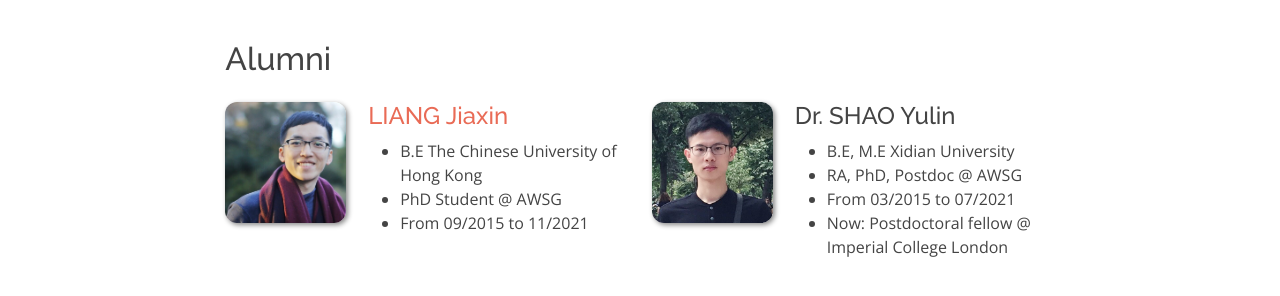
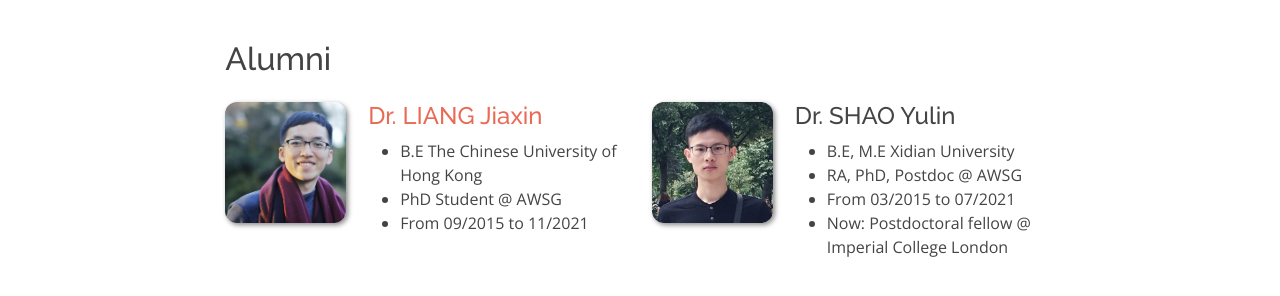
Before and after one commit to HarminChee/AWSG-FITE-Web, a Jekyll site: the page built from _pages/team.md, in a window 1280 px wide and 900 px high, scrolled down 1416 px. Shown: the part 159-455 px from the top of the window. Built offline with Jekyll 4.4.1, drawn with Linux system fonts in a browser that asks for light colours; nearby versions of some CDN libraries.

```diff
--- a/_data/alumni.yml
+++ b/_data/alumni.yml
@@ -1,4 +1,4 @@
-- name:  <a href="http://jiaxinliang.com">LIANG Jiaxin</a>
+- name:  <a href="http://jiaxinliang.com">Dr. LIANG Jiaxin</a>
   photo: jiaxin.jpeg
   pos_info: PhD Student
   duration_t: 1
```
